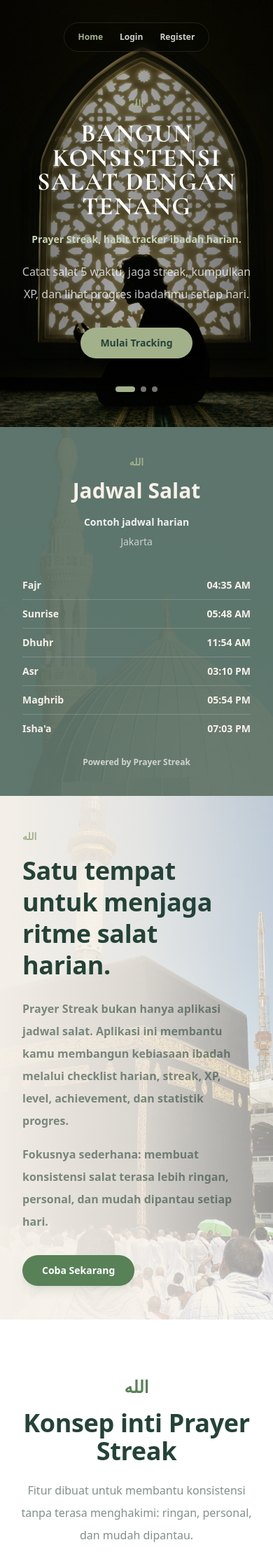
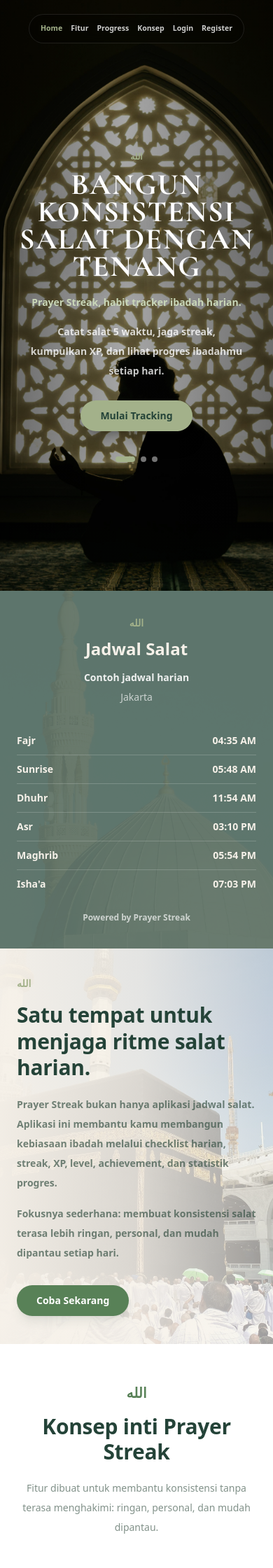
Before and after one commit to ayusafitri721/prayer-streak, a Node server app: page / in a window 390 px wide. Shown: the top 2240 px of the page at 70% size. Run offline with Node 20, Linux system fonts and the light colour scheme; style sheets or scripts are compiled from the project's sources; some libraries are stand-ins or nearby versions; some web fonts are replaced.

Commit message:
feat: enhance home page layout and mobile navigation with improved styling and scrollbar handling

```diff
--- a/src/input.css
+++ b/src/input.css
@@ -157,3 +157,17 @@
 .dashboard-check-row {
   animation: dashboard-card-enter 420ms cubic-bezier(0.16, 1, 0.3, 1) both;
 }
+
+.home-mobile-nav {
+  scrollbar-width: none;
+  -webkit-overflow-scrolling: touch;
+}
+
+.home-mobile-nav::-webkit-scrollbar {
+  display: none;
+}
+
+.home-mobile-nav a {
+  flex: 0 0 auto;
+  white-space: nowrap;
+}
--- a/views/pages/home.ejs
+++ b/views/pages/home.ejs
@@ -1,5 +1,5 @@
 <main class="min-h-screen bg-[#F6F1E9] text-[#344E41]">
-  <section class="relative isolate min-h-[610px] overflow-hidden bg-[#11140e] text-white" data-home-carousel>
+  <section class="relative isolate min-h-[100svh] overflow-hidden bg-[#11140e] text-white sm:min-h-[650px]" data-home-carousel>
     <div class="absolute inset-0">
       <div class="home-hero-slide absolute inset-0 bg-cover bg-center opacity-100 transition-opacity duration-1000" data-home-slide style="background-image: url('/assets/home-slide-1.png');"></div>
       <div class="home-hero-slide absolute inset-0 bg-cover bg-center opacity-0 transition-opacity duration-1000" data-home-slide style="background-image: url('/assets/home-slide-2.png');"></div>
@@ -8,30 +8,30 @@
     <div class="absolute inset-0 bg-black/22"></div>
     <div class="absolute inset-0 bg-[linear-gradient(90deg,rgba(0,0,0,0.48)_0%,rgba(0,0,0,0.14)_46%,rgba(0,0,0,0.44)_100%)]"></div>
 
-    <header class="relative z-20 mx-auto flex max-w-5xl items-center justify-center px-5 pt-8">
-      <nav class="flex items-center gap-6 rounded-full border border-white/10 bg-black/16 px-5 py-3 text-xs font-bold text-white/80 backdrop-blur">
+    <header class="relative z-20 mx-auto flex max-w-5xl items-center justify-center px-3 pt-5 sm:px-5 sm:pt-8">
+      <nav class="home-mobile-nav flex max-w-full items-center gap-3 overflow-x-auto rounded-full border border-white/10 bg-black/24 px-4 py-3 text-[0.66rem] font-bold text-white/80 backdrop-blur sm:gap-6 sm:px-5 sm:text-xs" aria-label="Navigasi landing page">
         <a href="/" class="text-[#A3B18A]">Home</a>
-        <a href="#fitur" class="hidden transition hover:text-[#A3B18A] sm:inline">Fitur</a>
-        <a href="#progress" class="hidden transition hover:text-[#A3B18A] sm:inline">Progress</a>
-        <a href="#konsep" class="hidden transition hover:text-[#A3B18A] sm:inline">Konsep</a>
+        <a href="#fitur" class="transition hover:text-[#A3B18A]">Fitur</a>
+        <a href="#progress" class="transition hover:text-[#A3B18A]">Progress</a>
+        <a href="#konsep" class="transition hover:text-[#A3B18A]">Konsep</a>
         <a href="/login" class="transition hover:text-[#A3B18A]">Login</a>
         <a href="/register" class="transition hover:text-[#A3B18A]">Register</a>
       </nav>
     </header>
 
-    <div class="relative z-10 mx-auto flex min-h-[500px] max-w-4xl flex-col items-center justify-center px-5 pb-10 pt-16 text-center">
-      <p class="mb-4 text-sm font-black text-[#A3B18A]">الله</p>
-      <h1 class="hero-display-title hero-title-accent max-w-5xl text-4xl leading-[0.96] text-white sm:text-6xl lg:text-7xl">
+    <div class="relative z-10 mx-auto flex min-h-[calc(100svh-84px)] max-w-4xl flex-col items-center justify-center px-5 pb-12 pt-10 text-center sm:min-h-[540px] sm:pb-10 sm:pt-16">
+      <p class="mb-3 text-xs font-black text-[#A3B18A] sm:mb-4 sm:text-sm">الله</p>
+      <h1 class="hero-display-title hero-title-accent max-w-[21rem] text-[2.35rem] leading-[0.92] text-white min-[390px]:max-w-[23rem] min-[390px]:text-[2.65rem] sm:max-w-5xl sm:text-6xl sm:leading-[0.96] lg:text-7xl">
         Bangun Konsistensi Salat dengan Tenang
       </h1>
-      <p class="mt-5 text-sm font-bold text-[#C9D7B8] sm:text-base">Prayer Streak, habit tracker ibadah harian.</p>
-      <p class="mt-5 max-w-xl text-base font-medium leading-8 text-white/76">
+      <p class="mt-5 max-w-xs text-sm font-bold leading-6 text-[#C9D7B8] sm:max-w-none sm:text-base">Prayer Streak, habit tracker ibadah harian.</p>
+      <p class="mt-4 max-w-[19rem] text-sm font-semibold leading-7 text-white/78 sm:mt-5 sm:max-w-xl sm:text-base sm:font-medium sm:leading-8">
         Catat salat 5 waktu, jaga streak, kumpulkan XP, dan lihat progres ibadahmu setiap hari.
       </p>
-      <a href="/register" class="mt-8 inline-flex rounded-full bg-[#A3B18A] px-7 py-3 text-sm font-black text-[#244338] shadow-xl shadow-black/25 transition hover:bg-[#C9D7B8]">
+      <a href="/register" class="mt-7 inline-flex rounded-full bg-[#A3B18A] px-7 py-3 text-sm font-black text-[#244338] shadow-xl shadow-black/25 transition hover:bg-[#C9D7B8] sm:mt-8">
         Mulai Tracking
       </a>
-      <div class="mt-10 flex items-center gap-2">
+      <div class="mt-9 flex items-center gap-2 sm:mt-10">
         <button type="button" class="h-2 w-7 rounded-full bg-[#A3B18A] transition-all" data-home-dot aria-label="Slide 1"></button>
         <button type="button" class="h-2 w-2 rounded-full bg-white/45 transition-all" data-home-dot aria-label="Slide 2"></button>
         <button type="button" class="h-2 w-2 rounded-full bg-white/45 transition-all" data-home-dot aria-label="Slide 3"></button>
@@ -41,12 +41,12 @@
 
   <section id="fitur" class="relative overflow-hidden bg-[#F6F1E9]">
     <div class="relative mx-auto grid max-w-7xl lg:grid-cols-[360px_minmax(0,1fr)]">
-      <aside class="relative overflow-hidden px-8 py-10 text-[#F6F1E9] sm:px-10">
+      <aside class="relative overflow-hidden px-6 py-9 text-[#F6F1E9] sm:px-10 sm:py-10">
         <img src="/assets/feature-bg-dome.png" alt="" class="absolute inset-0 h-full w-full scale-[1.45] object-cover object-center opacity-[0.18]">
         <div class="absolute inset-0 bg-[#344E41]/72"></div>
         <div class="relative">
           <p class="text-center text-sm font-black text-[#A3B18A]">الله</p>
-          <h2 class="mt-3 text-center text-3xl font-black leading-tight">Jadwal Salat</h2>
+          <h2 class="mt-3 text-center text-2xl font-black leading-tight sm:text-3xl">Jadwal Salat</h2>
           <p class="mt-4 text-center text-sm font-bold text-white/90">Contoh jadwal harian</p>
           <p class="mt-2 text-center text-sm text-white/68">Jakarta</p>
 
@@ -70,18 +70,18 @@
         </div>
       </aside>
 
-      <div class="relative min-h-[430px] overflow-hidden px-8 py-12 sm:px-14 lg:py-16">
+      <div class="relative min-h-[390px] overflow-hidden px-6 py-10 sm:min-h-[430px] sm:px-14 sm:py-12 lg:py-16">
         <img src="/assets/feature-bg-kaaba.png" alt="" class="absolute inset-0 h-full w-full object-cover object-center opacity-[0.5] saturate-[0.92]">
         <div class="absolute inset-0 bg-[linear-gradient(90deg,rgba(246,241,233,0.96)_0%,rgba(246,241,233,0.76)_52%,rgba(246,241,233,0.26)_100%)]"></div>
         <div class="relative max-w-2xl">
           <p class="text-sm font-black text-[#A3B18A]">الله</p>
-          <h2 class="mt-4 max-w-xl text-4xl font-black leading-tight tracking-[-0.01em] text-[#244338] sm:text-5xl">
+          <h2 class="mt-4 max-w-xl text-3xl font-black leading-tight tracking-[-0.01em] text-[#244338] sm:text-5xl">
             Satu tempat untuk menjaga ritme salat harian.
           </h2>
-          <p class="mt-6 max-w-2xl text-base font-semibold leading-8 text-[#344E41]/62">
+          <p class="mt-5 max-w-2xl text-sm font-semibold leading-7 text-[#344E41]/68 sm:mt-6 sm:text-base sm:leading-8">
             Prayer Streak bukan hanya aplikasi jadwal salat. Aplikasi ini membantu kamu membangun kebiasaan ibadah melalui checklist harian, streak, XP, level, achievement, dan statistik progres.
           </p>
-          <p class="mt-4 max-w-2xl text-base font-semibold leading-8 text-[#344E41]/62">
+          <p class="mt-4 max-w-2xl text-sm font-semibold leading-7 text-[#344E41]/68 sm:text-base sm:leading-8">
             Fokusnya sederhana: membuat konsistensi salat terasa lebih ringan, personal, dan mudah dipantau setiap hari.
           </p>
           <a href="/register" class="mt-8 inline-flex rounded-full bg-[#588157] px-7 py-3 text-sm font-black text-white shadow-lg shadow-[#344E41]/10 transition hover:bg-[#344E41]">
@@ -92,17 +92,17 @@
     </div>
   </section>
 
-  <section id="progress" class="bg-white py-20">
+  <section id="progress" class="bg-white py-14 sm:py-20">
     <div class="mx-auto max-w-7xl px-5 text-center lg:px-8">
-      <p class="text-2xl font-black text-[#588157]">الله</p>
-      <h2 class="mt-4 text-4xl font-black tracking-[-0.01em] text-[#244338] sm:text-5xl">
+      <p class="text-xl font-black text-[#588157] sm:text-2xl">الله</p>
+      <h2 class="mt-4 text-3xl font-black tracking-[-0.01em] text-[#244338] sm:text-5xl">
         Konsep inti Prayer Streak
       </h2>
-      <p class="mx-auto mt-5 max-w-2xl text-base font-medium leading-8 text-[#344E41]/62">
+      <p class="mx-auto mt-5 max-w-2xl text-sm font-medium leading-7 text-[#344E41]/62 sm:text-base sm:leading-8">
         Fitur dibuat untuk membantu konsistensi tanpa terasa menghakimi: ringan, personal, dan mudah dipantau.
       </p>
 
-      <div class="mt-20 grid gap-12 sm:grid-cols-2 lg:grid-cols-4">
+      <div class="mt-12 grid gap-10 sm:mt-20 sm:grid-cols-2 sm:gap-12 lg:grid-cols-4">
         <div class="flex flex-col items-center">
           <div class="grid h-24 w-24 place-items-center text-[#588157]">
             <svg viewBox="0 0 96 96" class="h-24 w-24 fill-none stroke-current stroke-[2.4]">
@@ -112,7 +112,7 @@
             </svg>
           </div>
           <h3 class="mt-7 text-xl font-black text-[#244338]">Jadwal Salat</h3>
-          <p class="mt-6 max-w-[13rem] text-base font-semibold leading-8 text-[#344E41]/58">
+          <p class="mt-4 max-w-[14rem] text-sm font-semibold leading-7 text-[#344E41]/58 sm:mt-6 sm:text-base sm:leading-8">
             Lihat waktu salat hari ini dan salat berikutnya dalam tampilan yang ringan.
           </p>
         </div>
@@ -125,7 +125,7 @@
             </svg>
           </div>
           <h3 class="mt-7 text-xl font-black text-[#244338]">Checklist Harian</h3>
-          <p class="mt-6 max-w-[13rem] text-base font-semibold leading-8 text-[#344E41]/58">
+          <p class="mt-4 max-w-[14rem] text-sm font-semibold leading-7 text-[#344E41]/58 sm:mt-6 sm:text-base sm:leading-8">
             Catat salat 5 waktu setelah masuk waktunya agar kebiasaanmu lebih terpantau.
           </p>
         </div>
@@ -142,7 +142,7 @@
             </svg>
           </div>
           <h3 class="mt-7 text-xl font-black text-[#244338]">Streak & XP</h3>
-          <p class="mt-6 max-w-[13rem] text-base font-semibold leading-8 text-[#344E41]/58">
+          <p class="mt-4 max-w-[14rem] text-sm font-semibold leading-7 text-[#344E41]/58 sm:mt-6 sm:text-base sm:leading-8">
             Kumpulkan XP, naik level, dan jaga streak saat target salat harian selesai.
           </p>
         </div>
@@ -157,7 +157,7 @@
             </svg>
           </div>
           <h3 class="mt-7 text-xl font-black text-[#244338]">Achievement</h3>
-          <p class="mt-6 max-w-[13rem] text-base font-semibold leading-8 text-[#344E41]/58">
+          <p class="mt-4 max-w-[14rem] text-sm font-semibold leading-7 text-[#344E41]/58 sm:mt-6 sm:text-base sm:leading-8">
             Buka badge sederhana dari milestone seperti full day, streak, dan level baru.
           </p>
         </div>
```
